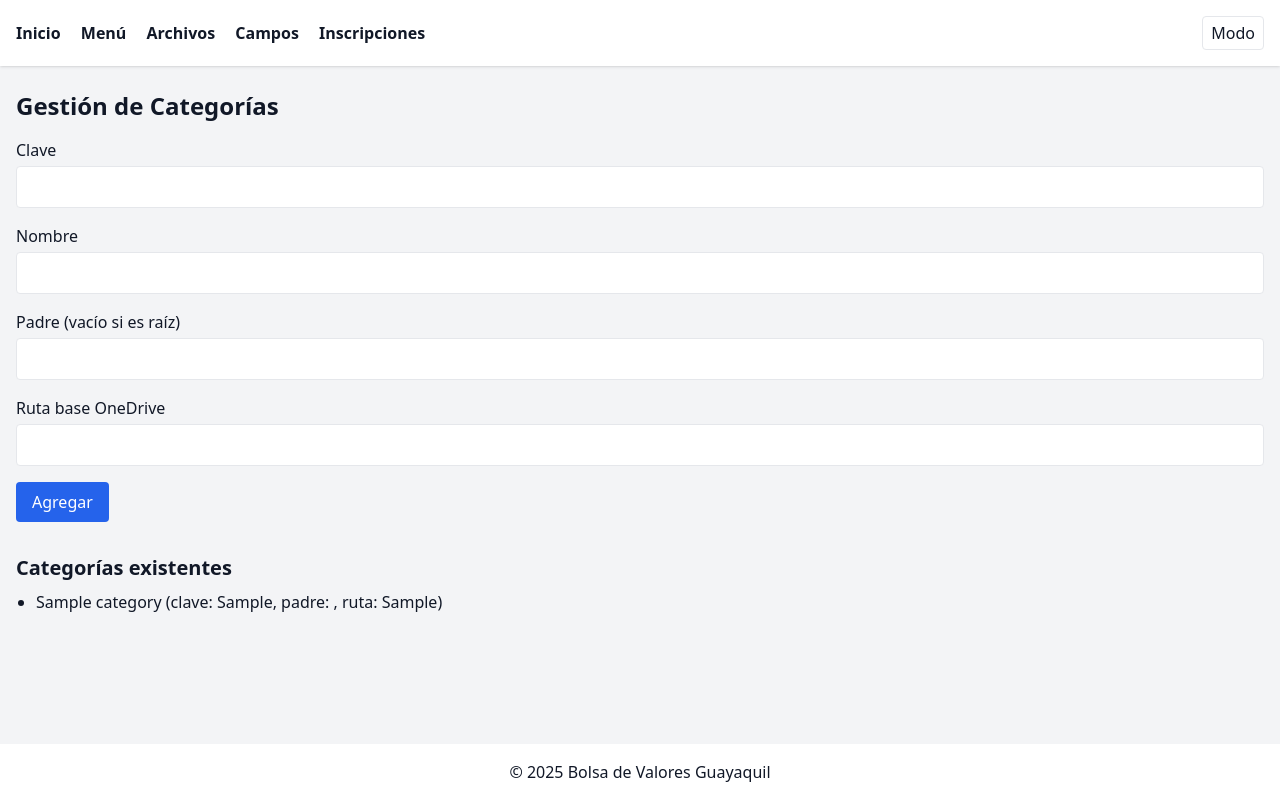
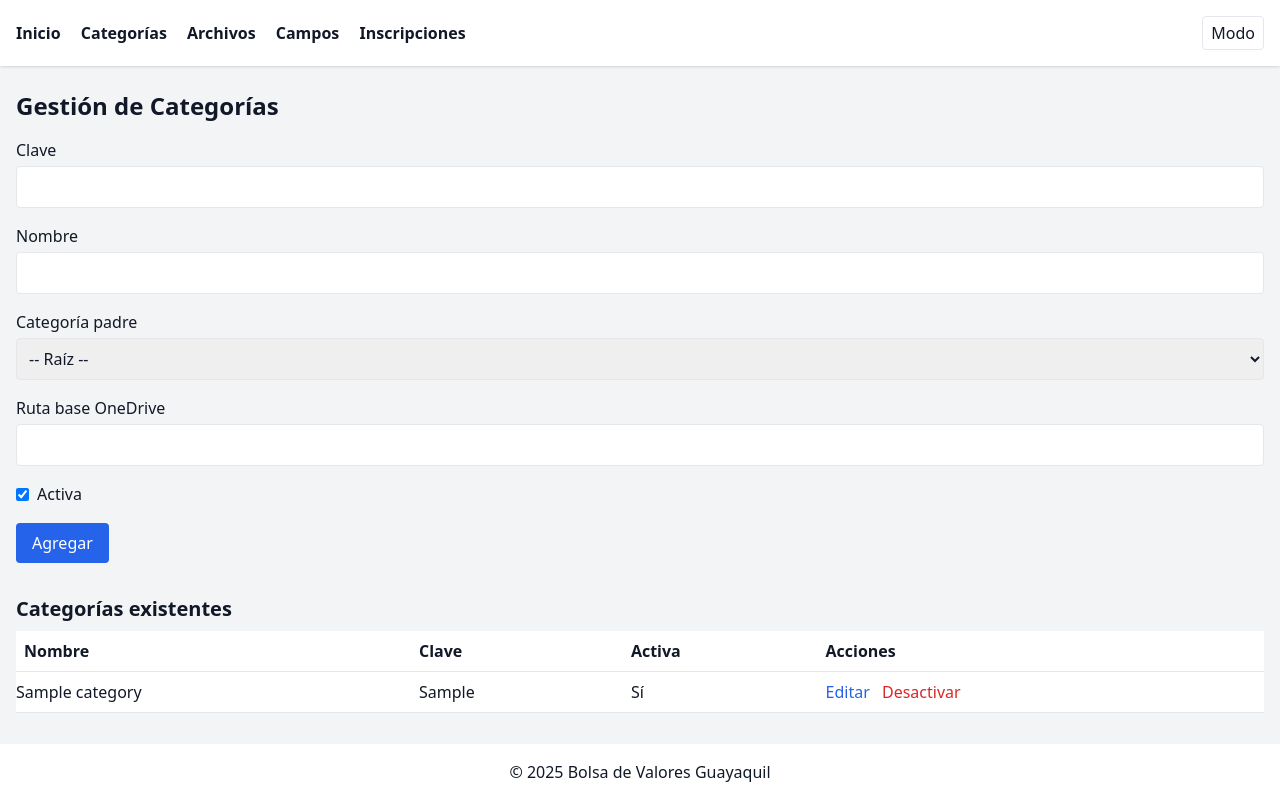
Before and after one commit to AdminBVG/INSCRIP, a Flask app: page /admin/menu in a window 1280 px wide. Run offline with Flask 3, Linux system fonts and the light colour scheme; tables that the repository leaves empty hold one stand-in row (Sample ...); some libraries are stand-ins or nearby versions.

Commit message:
Add category CRUD and configurable mail settings

```diff
--- a/app/admin/routes.py
+++ b/app/admin/routes.py
@@ -37,22 +37,68 @@ def _build_tree(items):
 
 @admin_bp.route('/menu', methods=['GET', 'POST'])
 def menu():
-    menu = load_menu()
+    menu = load_menu(include_inactive=True)
     if request.method == 'POST':
-        key = request.form['key']
-        name = request.form['name']
-        parent_key = request.form['parent']
-        base_path = request.form.get('base_path', '')
+        key = request.form['key'].strip()
+        name = request.form['name'].strip()
+        parent_id = request.form.get('parent_id', type=int)
+        base_path = request.form.get('base_path', '').strip()
+        active = bool(request.form.get('active'))
         with SessionLocal() as db:
-            parent = (
-                db.query(Category).filter_by(key=parent_key).first() if parent_key else None
+            parent = db.query(Category).filter_by(id=parent_id).first() if parent_id else None
+            db.add(
+                Category(
+                    key=key,
+                    name=name,
+                    parent=parent,
+                    base_path=base_path,
+                    active=active,
+                )
             )
-            db.add(Category(key=key, name=name, parent=parent, base_path=base_path))
             db.commit()
-        flash('Menú actualizado')
+        flash('Categoría creada')
         return redirect(url_for('admin.menu'))
     tree = _build_tree(menu)
     return render_template('admin_menu.html', menu=tree)
+
+
+@admin_bp.route('/menu/<int:cat_id>/edit', methods=['GET', 'POST'])
+def edit_category(cat_id: int):
+    with SessionLocal() as db:
+        category = db.query(Category).filter_by(id=cat_id).first()
+        if not category:
+            flash('Categoría no encontrada')
+            return redirect(url_for('admin.menu'))
+        if request.method == 'POST':
+            category.key = request.form['key'].strip()
+            category.name = request.form['name'].strip()
+            parent_id = request.form.get('parent_id', type=int)
+            category.parent = (
+                db.query(Category).filter_by(id=parent_id).first() if parent_id else None
+            )
+            category.base_path = request.form.get('base_path', '').strip()
+            category.active = bool(request.form.get('active'))
+            db.commit()
+            flash('Categoría actualizada')
+            return redirect(url_for('admin.menu'))
+        categories = [c for c in load_menu(include_inactive=True) if c['id'] != cat_id]
+        tree = _build_tree(categories)
+        return render_template(
+            'admin_category_edit.html', category=category, menu=tree
+        )
+
+
+@admin_bp.route('/menu/<int:cat_id>/delete', methods=['POST'])
+def delete_category(cat_id: int):
+    with SessionLocal() as db:
+        category = db.query(Category).filter_by(id=cat_id).first()
+        if category:
+            category.active = False
+            db.commit()
+            flash('Categoría desactivada')
+        else:
+            flash('Categoría no encontrada')
+    return redirect(url_for('admin.menu'))
 
 @admin_bp.route('/files', methods=['GET', 'POST'])
 def files():
@@ -159,32 +205,50 @@ def settings():
                 flash(f'Error: {e}')
         elif action == 'save_mail':
             email = request.form.get('mail_user', '')
+            password = request.form.get('mail_password', '')
             if not email or not _validate_microsoft_email(email):
                 flash('El correo debe ser una cuenta de Microsoft')
                 return redirect(url_for('admin.settings'))
+            try:
+                from services.mail import test_connection as mail_test
+
+                mail_test(email, password)
+            except Exception as e:
+                flash(f'Error al verificar correo: {e}')
+                return redirect(url_for('admin.settings'))
             cfg['mail']['mail_user'] = email
-            cfg['mail']['mail_password'] = request.form.get('mail_password', '')
+            cfg['mail']['mail_password'] = password
             cfg['mail']['smtp_host'] = 'smtp.office365.com'
             cfg['mail']['smtp_port'] = 587
-            cfg['mail']['tested'] = False
+            cfg['mail']['tested'] = True
             cfg['mail']['updated_at'] = datetime.now().isoformat()
-            cfg['mail']['tested_at'] = ''
+            cfg['mail']['tested_at'] = datetime.now().isoformat()
             save_settings(cfg)
-            flash('Credenciales de correo guardadas')
+            flash('Credenciales de correo guardadas y verificadas')
         elif action == 'save_onedrive':
             email = request.form.get('user_id', '')
             if not email or not _validate_microsoft_email(email):
                 flash('El correo debe ser una cuenta de Microsoft')
                 return redirect(url_for('admin.settings'))
-            cfg['onedrive']['client_id'] = request.form.get('client_id', '')
-            cfg['onedrive']['client_secret'] = request.form.get('client_secret', '')
-            cfg['onedrive']['tenant_id'] = request.form.get('tenant_id', '')
+            client_id = request.form.get('client_id', '')
+            client_secret = request.form.get('client_secret', '')
+            tenant_id = request.form.get('tenant_id', '')
+            try:
+                from services.onedrive import test_connection as drive_test
+
+                drive_test(client_id, tenant_id, client_secret)
+            except Exception as e:
+                flash(f'Error al verificar OneDrive: {e}')
+                return redirect(url_for('admin.settings'))
+            cfg['onedrive']['client_id'] = client_id
+            cfg['onedrive']['client_secret'] = client_secret
+            cfg['onedrive']['tenant_id'] = tenant_id
             cfg['onedrive']['user_id'] = email
-            cfg['onedrive']['tested'] = False
+            cfg['onedrive']['tested'] = True
             cfg['onedrive']['updated_at'] = datetime.now().isoformat()
-            cfg['onedrive']['tested_at'] = ''
+            cfg['onedrive']['tested_at'] = datetime.now().isoformat()
             save_settings(cfg)
-            flash('Credenciales de OneDrive guardadas')
+            flash('Credenciales de OneDrive guardadas y verificadas')
         elif action == 'test_onedrive':
             try:
                 from services.onedrive import test_connection as drive_test
--- a/app/models.py
+++ b/app/models.py
@@ -10,6 +10,7 @@ class Category(Base):
     key = Column(String, unique=True, nullable=False)
     name = Column(String, nullable=False)
     base_path = Column(String, default='')
+    active = Column(Boolean, default=True)
     parent_id = Column(Integer, ForeignKey('categories.id'))
     parent = relationship('Category', remote_side=[id], backref='children')
 
--- a/app/utils.py
+++ b/app/utils.py
@@ -3,17 +3,28 @@ from .db import SessionLocal
 from .models import Category, FileField, TextField, Submission, Setting
 
 
-def load_menu():
+def load_menu(include_inactive: bool = False):
+    """Return list of categories.
+
+    Args:
+        include_inactive: When True include inactive categories.
+    """
     with SessionLocal() as db:
-        categories = db.query(Category).all()
+        query = db.query(Category)
+        if not include_inactive:
+            query = query.filter_by(active=True)
+        categories = query.all()
         result = []
         for c in categories:
             result.append(
                 {
+                    'id': c.id,
                     'key': c.key,
                     'name': c.name,
                     'parent': c.parent.key if c.parent else '',
+                    'parent_id': c.parent_id,
                     'base_path': c.base_path,
+                    'active': c.active,
                 }
             )
         return result
--- a/templates/admin_menu.html
+++ b/templates/admin_menu.html
@@ -1,8 +1,8 @@
 {% extends 'base.html' %}
-{% block title %}Admin Menú{% endblock %}
+{% block title %}Admin Categorías{% endblock %}
 {% block content %}
 <h1 class="text-2xl font-bold mb-4">Gestión de Categorías</h1>
-<form method="post" class="space-y-4">
+<form method="post" class="space-y-4 mb-8">
   <div>
     <label class="block mb-1">Clave</label>
     <input name="key" required class="border rounded w-full p-2">
@@ -12,27 +12,62 @@
     <input name="name" required class="border rounded w-full p-2">
   </div>
   <div>
-    <label class="block mb-1">Padre (vacío si es raíz)</label>
-    <input name="parent" class="border rounded w-full p-2">
+    <label class="block mb-1">Categoría padre</label>
+    <select name="parent_id" class="border rounded w-full p-2">
+      <option value="">-- Raíz --</option>
+      {% macro opt(items, level=0) %}
+        {% for item in items %}
+          <option value="{{ item.id }}">{{ '-' * level }} {{ item.name }}</option>
+          {% if item.children %}
+            {{ opt(item.children, level + 1) }}
+          {% endif %}
+        {% endfor %}
+      {% endmacro %}
+      {{ opt(menu) }}
+    </select>
   </div>
   <div>
     <label class="block mb-1">Ruta base OneDrive</label>
     <input name="base_path" class="border rounded w-full p-2">
   </div>
+  <div>
+    <label class="inline-flex items-center">
+      <input type="checkbox" name="active" checked class="mr-2">
+      Activa
+    </label>
+  </div>
   <button type="submit" class="bg-blue-600 text-white px-4 py-2 rounded">Agregar</button>
 </form>
-<h2 class="text-xl font-semibold mt-8 mb-2">Categorías existentes</h2>
-{% macro render(items) %}
-<ul class="list-disc pl-5">
-  {% for item in items %}
-    <li>
-      {{ item.name }} (clave: {{ item.key }}, padre: {{ item.parent }}, ruta: {{ item.base_path }})
-      {% if item.children %}
-        {{ render(item.children) }}
-      {% endif %}
-    </li>
-  {% endfor %}
-</ul>
-{% endmacro %}
-{{ render(menu) }}
+<h2 class="text-xl font-semibold mb-2">Categorías existentes</h2>
+<table class="min-w-full bg-white dark:bg-gray-800">
+  <thead>
+    <tr class="border-b">
+      <th class="text-left p-2">Nombre</th>
+      <th class="text-left p-2">Clave</th>
+      <th class="text-left p-2">Activa</th>
+      <th class="text-left p-2">Acciones</th>
+    </tr>
+  </thead>
+  <tbody>
+    {% macro row(item, level=0) %}
+      <tr class="border-b">
+        <td class="p-2" style="padding-left: {{ level*20 }}px">{{ item.name }}</td>
+        <td class="p-2">{{ item.key }}</td>
+        <td class="p-2">{{ 'Sí' if item.active else 'No' }}</td>
+        <td class="p-2 space-x-2">
+          <a href="{{ url_for('admin.edit_category', cat_id=item.id) }}" class="text-blue-600">Editar</a>
+          <form action="{{ url_for('admin.delete_category', cat_id=item.id) }}" method="post" class="inline">
+            <button class="text-red-600" onclick="return confirm('¿Desactivar categoría?')">Desactivar</button>
+          </form>
+        </td>
+      </tr>
+      {% for c in item.children %}
+        {{ row(c, level + 1) }}
+      {% endfor %}
+    {% endmacro %}
+    {% for item in menu %}
+      {{ row(item) }}
+    {% endfor %}
+  </tbody>
+</table>
 {% endblock %}
--- a/templates/base.html
+++ b/templates/base.html
@@ -13,7 +13,7 @@
     <div class="container mx-auto px-4 py-4 flex justify-between items-center">
       <div class="space-x-4">
         <a href="{{ url_for('main.index') }}" class="font-semibold hover:underline">Inicio</a>
-        <a href="{{ url_for('admin.menu') }}" class="font-semibold hover:underline">Menú</a>
+        <a href="{{ url_for('admin.menu') }}" class="font-semibold hover:underline">Categorías</a>
         <a href="{{ url_for('admin.files') }}" class="font-semibold hover:underline">Archivos</a>
         <a href="{{ url_for('admin.fields') }}" class="font-semibold hover:underline">Campos</a>
         <a href="{{ url_for('admin.submissions') }}" class="font-semibold hover:underline">Inscripciones</a>
```
Also changed, not shown: services/mail.py (+8 -2 lines), templates/admin_category_edit.html (added, +42 -0 lines).
